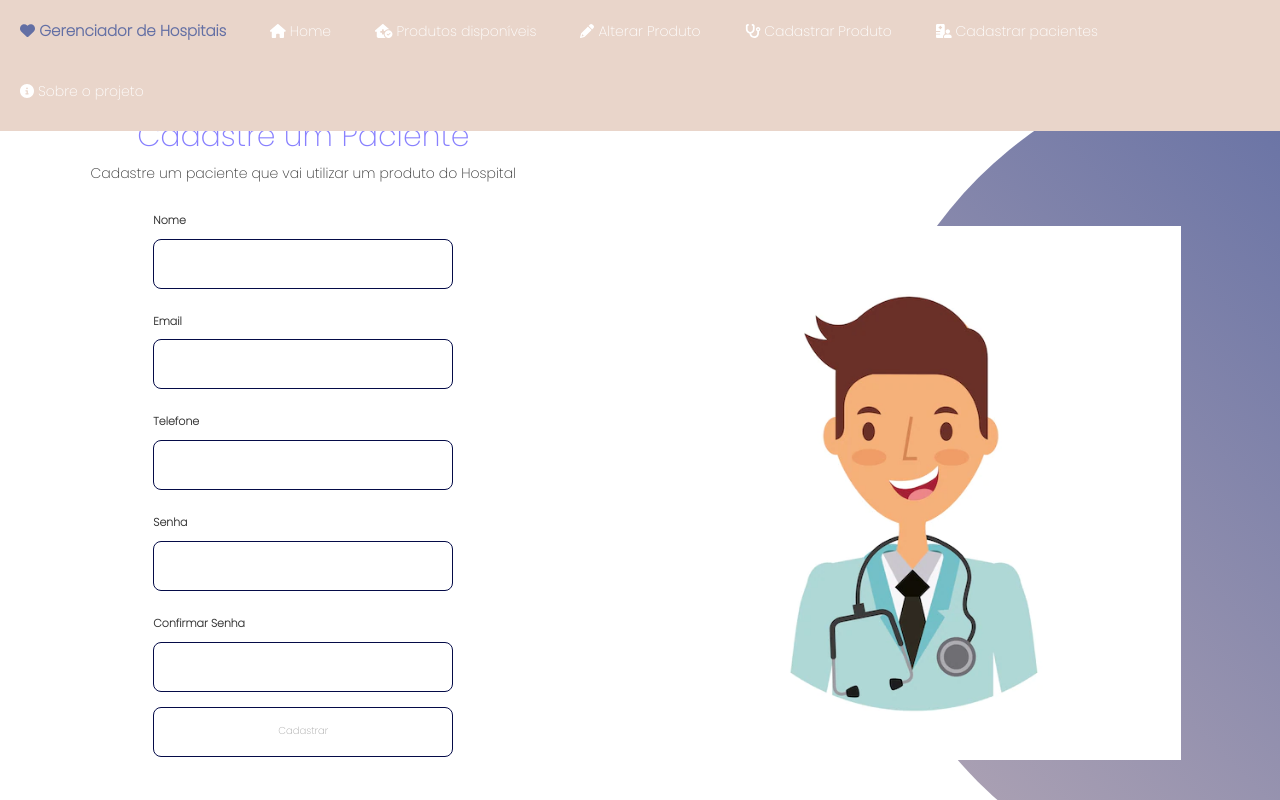
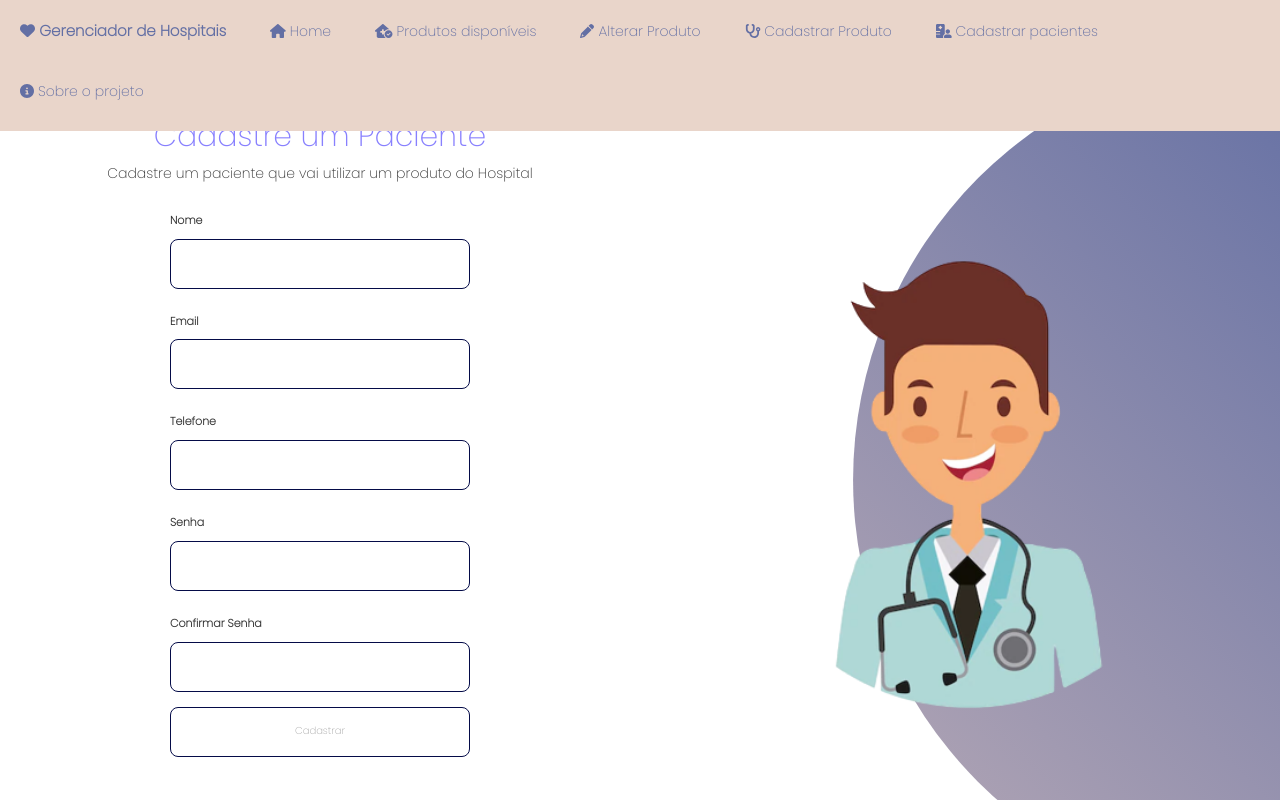
Before and after one commit to VictorLima01/Gerenciamento_hospital_front, a plain HTML site: page cadastro_pacientes/index.html in a window 1280 px wide. Drawn offline with nearby package versions, Linux system fonts and the light colour scheme; some packages are replaced by stand-ins of ours; a script that the page names is missing.

Commit message:
Adição de style do site, e alteração de cores

```diff
--- a/alterar_produto/style.css
+++ b/alterar_produto/style.css
@@ -160,7 +160,7 @@ section.images .circle {
 }
 
 #menu-h ul li a {
-    color: #FFF;
+    color: #636FA4;
     padding: 20px;
     display: inline-block;
     text-decoration: none;
@@ -169,4 +169,5 @@ section.images .circle {
 
 #menu-h ul li a:hover {
     background-color: #636FA4;
+    color: #FFF;
 }
--- a/cadastro_pacientes/index.html
+++ b/cadastro_pacientes/index.html
@@ -78,7 +78,7 @@
         </form>
     </main>
     <section class="images">
-        <img src="assets/doctor.png" alt="Mobile">
+        <img src="assets/image-removebg-preview (3).png" alt="Mobile">
         <div class="circle">
 
         </div>
--- a/cadastro_pacientes/style.css
+++ b/cadastro_pacientes/style.css
@@ -128,7 +128,8 @@ section.images {
 }
 
 section.images img{
-    width: 90%;
+    height: 80%;
+    margin-left: 0px;
 }
 
 section.images .circle {
@@ -161,7 +162,7 @@ section.images .circle {
 }
 
 #menu-h ul li a {
-    color: #FFF;
+    color: #636FA4;
     padding: 20px;
     display: inline-block;
     text-decoration: none;
@@ -170,4 +171,5 @@ section.images .circle {
 
 #menu-h ul li a:hover {
     background-color: #636FA4;
+    color: #FFF;
 }
--- a/cadastro_produtos/style.css
+++ b/cadastro_produtos/style.css
@@ -128,7 +128,7 @@ section.images {
 }
 
 section.images img{
-    width: 90%;
+    width: 30%;
 }
 
 section.images .circle {
@@ -161,7 +161,7 @@ section.images .circle {
 }
 
 #menu-h ul li a {
-    color: #FFF;
+    color: #636FA4;
     padding: 20px;
     display: inline-block;
     text-decoration: none;
@@ -170,4 +170,5 @@ section.images .circle {
 
 #menu-h ul li a:hover {
     background-color: #636FA4;
+    color: #FFF;
 }
--- a/home/style.css
+++ b/home/style.css
@@ -5,6 +5,7 @@
     box-sizing: border-box;
     font-family: "Poppins", sans-serif;
 }
+
 
 #menu-h{
     background-color: #E9D5CA;
@@ -21,7 +22,7 @@
 }
 
 #menu-h ul li a {
-    color: #FFF;
+    color: #636FA4;
     padding: 20px;
     display: inline-block;
     text-decoration: none;
@@ -30,6 +31,7 @@
 
 #menu-h ul li a:hover {
     background-color: #636FA4;
+    color: #FFF;
 }
  /*
     Lista de pacientes
--- a/produtos_disponiveis/style.css
+++ b/produtos_disponiveis/style.css
@@ -22,7 +22,7 @@
 }
 
 #menu-h ul li a {
-    color: #FFF;
+    color: #636FA4;
     padding: 20px;
     display: inline-block;
     text-decoration: none;
@@ -31,6 +31,7 @@
 
 #menu-h ul li a:hover {
     background-color: #636FA4;
+    color: #FFF;
 }
 
 body{
--- a/sobre/style.css
+++ b/sobre/style.css
@@ -21,7 +21,7 @@
 }
 
 #menu-h ul li a {
-    color: #FFF;
+    color: #636FA4;
     padding: 20px;
     display: inline-block;
     text-decoration: none;
@@ -30,6 +30,7 @@
 
 #menu-h ul li a:hover {
     background-color: #636FA4;
+    color: #FFF;
 }
  /*
     Lista de pacientes
```
Also changed, not shown: cadastro_produtos/index.html (+1 -0 lines), home/index.html (+5 -1 lines), sobre/index.html (+1 -1 lines), cadastro_pacientes/assets/doctor2.png (added), cadastro_pacientes/assets/image-removebg-preview (3).png (added), cadastro_produtos/assets/estetoscopio.png (added).
